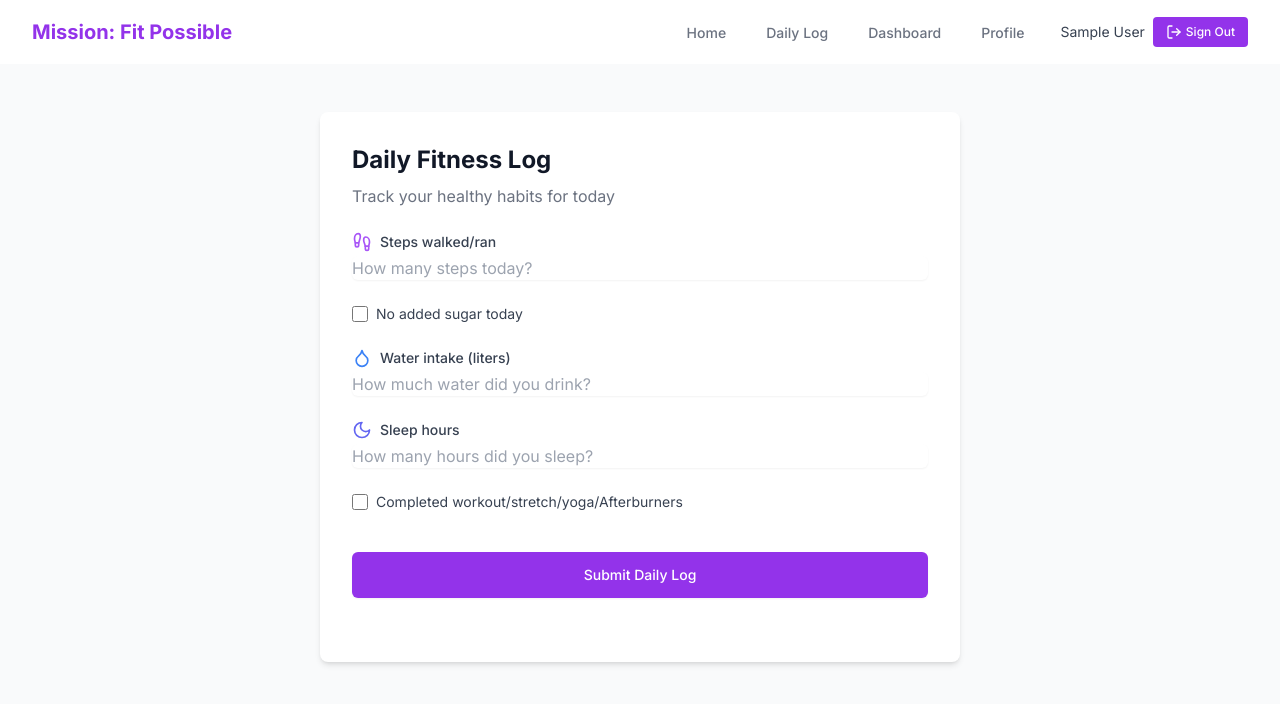
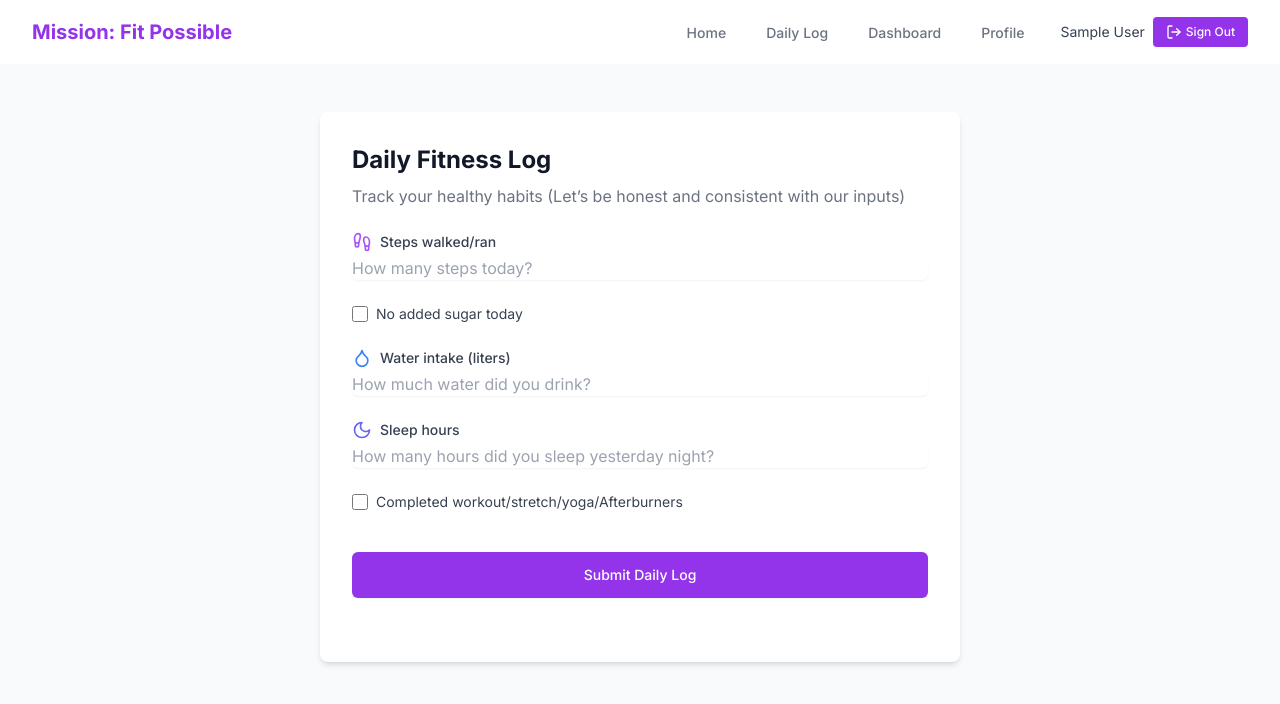
Before and after one commit to nafiz-hossain/mission-fit-possible, a Next.js app: page /daily-log in a window 1280 px wide. Shown: the top 704 px of the page. Built offline with nearby package versions, Linux system fonts and the light colour scheme; no server answers; the database is empty; sample sign-in values are in the browser's storage.

Commit message:
Fixed some typo

```diff
--- a/app/daily-log/page.tsx
+++ b/app/daily-log/page.tsx
@@ -223,7 +223,7 @@ export default function DailyLog() {
           {isEditing ? "Edit Today's Fitness Log" : "Daily Fitness Log"}
         </h1>
         <p className="text-gray-500 mb-6">
-          {isEditing ? "Update your healthy habits for today" : "Track your healthy habits for today"}
+          {isEditing ? "Update your healthy habits for today" : "Track your healthy habits (Let’s be honest and consistent with our inputs)"}
         </p>
 
         {isSuccess ? (
@@ -324,7 +324,7 @@ export default function DailyLog() {
                   value={formData.sleepHours}
                   onChange={handleChange}
                   className="mt-1 block w-full rounded-md border-gray-300 shadow-sm focus:border-purple-500 focus:ring-purple-500"
-                  placeholder="How many hours did you sleep?"
+                  placeholder="How many hours did you sleep yesterday night?"
                 />
               </div>
 
```
